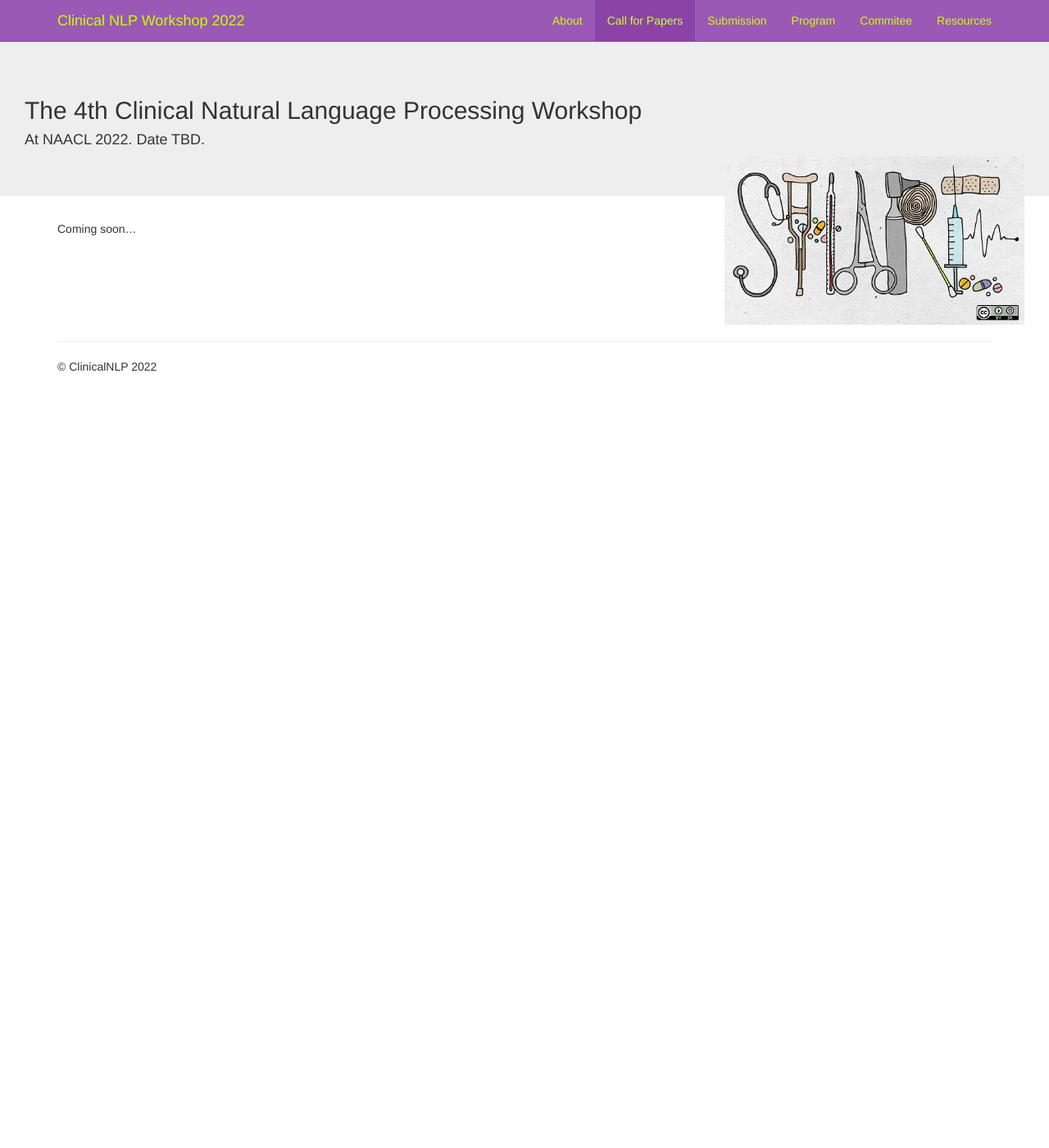
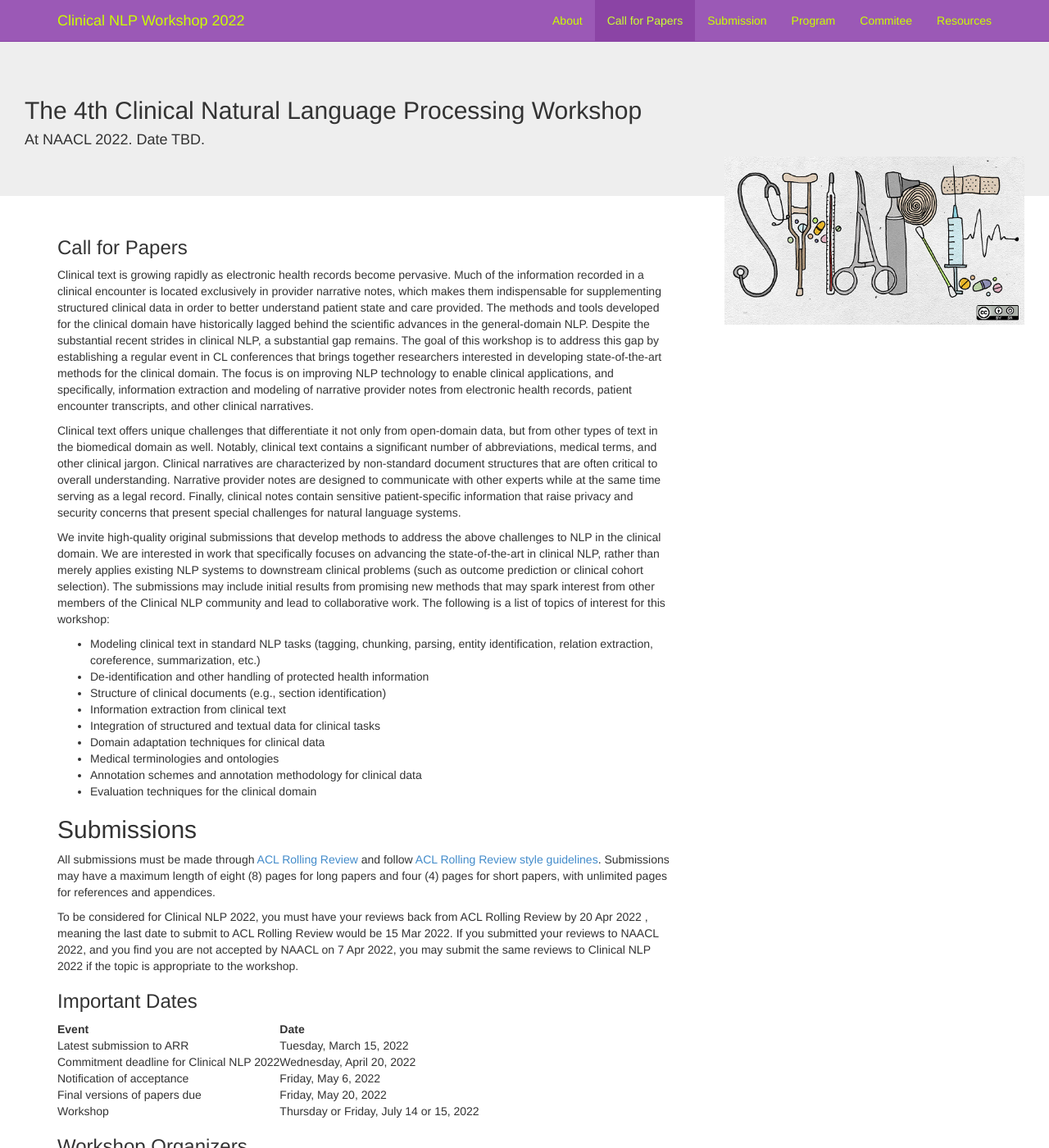
Before and after one commit to clinical-nlp/clinical-nlp.github.io, a Jekyll site: the page built from 2022/call-for-papers.md, in a window 1280 px wide and 1400 px high. Shown: the whole window at 82% size. Built offline with Jekyll 4.4.1, drawn with Linux system fonts in a browser that asks for light colours; nearby versions of some CDN libraries; comment, search, counter and statistics services are not loaded; some of the changed text lies outside the part shown.

Commit message:
drafts the 2022 call for papers

```diff
--- a/2022/call-for-papers.md
+++ b/2022/call-for-papers.md
@@ -3,4 +3,57 @@ title: call-for-papers
 layout: default
 ---
 
-Coming soon...
+### Call for Papers
+
+Clinical text is growing rapidly as electronic health records become pervasive.
+Much of the information recorded in a clinical encounter is located exclusively in provider narrative notes, which makes them indispensable for supplementing structured clinical data in order to better understand patient state and care provided.
+The methods and tools developed for the clinical domain have historically lagged behind the scientific advances in the general-domain NLP.
+Despite the substantial recent strides in clinical NLP, a substantial gap remains.
+The goal of this workshop is to address this gap by establishing a regular event in CL conferences that brings together researchers interested in developing state-of-the-art methods for the clinical domain.
+The focus is on improving NLP technology to enable clinical applications, and specifically, information extraction and modeling of narrative provider notes from electronic health records, patient encounter transcripts, and other clinical narratives.
+
+Clinical text offers unique challenges that differentiate it not only from open-domain data, but from other types of text in the biomedical domain as well.
+Notably, clinical text contains a significant number of abbreviations, medical terms, and other clinical jargon.
+Clinical narratives are characterized by non-standard document structures that are often critical to overall understanding.
+Narrative provider notes are designed to communicate with other experts while at the same time serving as a legal record.
+Finally, clinical notes contain sensitive patient-specific information that raise privacy and security concerns that present special challenges for natural language systems.
+
+We invite high-quality original submissions that develop methods to address the above challenges to NLP in the clinical domain.
+We are interested in work that specifically focuses on advancing the state-of-the-art in clinical NLP, rather than merely applies existing NLP systems to downstream clinical problems (such as outcome prediction or clinical cohort selection).
+The submissions may include initial results from promising new methods that may spark interest from other members of the Clinical NLP community and lead to collaborative work.
+The following is a list of topics of interest for this workshop:
+
+* Modeling clinical text in standard NLP tasks (tagging, chunking, parsing, entity identification, relation extraction, coreference, summarization, etc.)
+* De-identification and other handling of protected health information
+* Structure of clinical documents (e.g., section identification)
+* Information extraction from clinical text
+* Integration of structured and textual data for clinical tasks
+* Domain adaptation techniques for clinical data
+* Medical terminologies and ontologies
+* Annotation schemes and annotation methodology for clinical data
+* Evaluation techniques for the clinical domain
+
+## Submissions
+
+All submissions must be made through [ACL Rolling Review](https://aclrollingreview.org/) and follow [ACL Rolling Review style guidelines](https://aclrollingreview.org/cfp).
+Submissions may have a maximum length of eight (8) pages for long papers and four (4) pages for short papers, with unlimited pages for references and appendices.
+
+To be considered for Clinical NLP 2022, you must have your reviews back from ACL Rolling Review by 20 Apr 2022 , meaning the last date to submit to ACL Rolling Review would be 15 Mar 2022.
+If you submitted your reviews to NAACL 2022, and you find you are not accepted by NAACL on 7 Apr 2022, you may submit the same reviews to Clinical NLP 2022 if the topic is appropriate to the workshop.
+
+### Important Dates
+
+| Event                                     | Date                                    |
+| ----------------------------------------- | --------------------------------------- |
+| Latest submission to ARR                  | Tuesday, March 15, 2022                 |
+| Commitment deadline for Clinical NLP 2022 | Wednesday, April 20, 2022               |
+| Notification of acceptance                | Friday, May 6, 2022                     |
+| Final versions of papers due              | Friday, May 20, 2022                    |
+| Workshop                                  | Thursday or Friday, July 14 or 15, 2022 |
+
+### Workshop Organizers
+
+* Anna Rumshisky (UMass Lowell)
+* Kirk Roberts (University of Texas Health Science Center at Houston)
+* Steven Bethard (University of Arizona)
+* Tristan Naumann (Microsoft Research)
```
